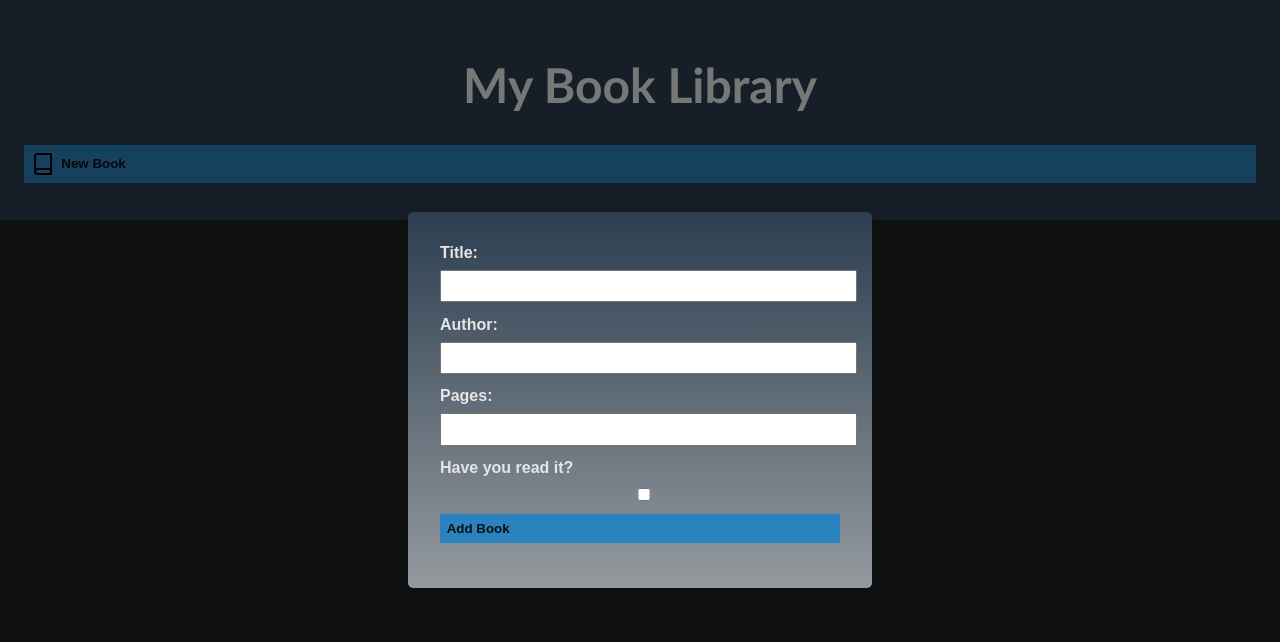
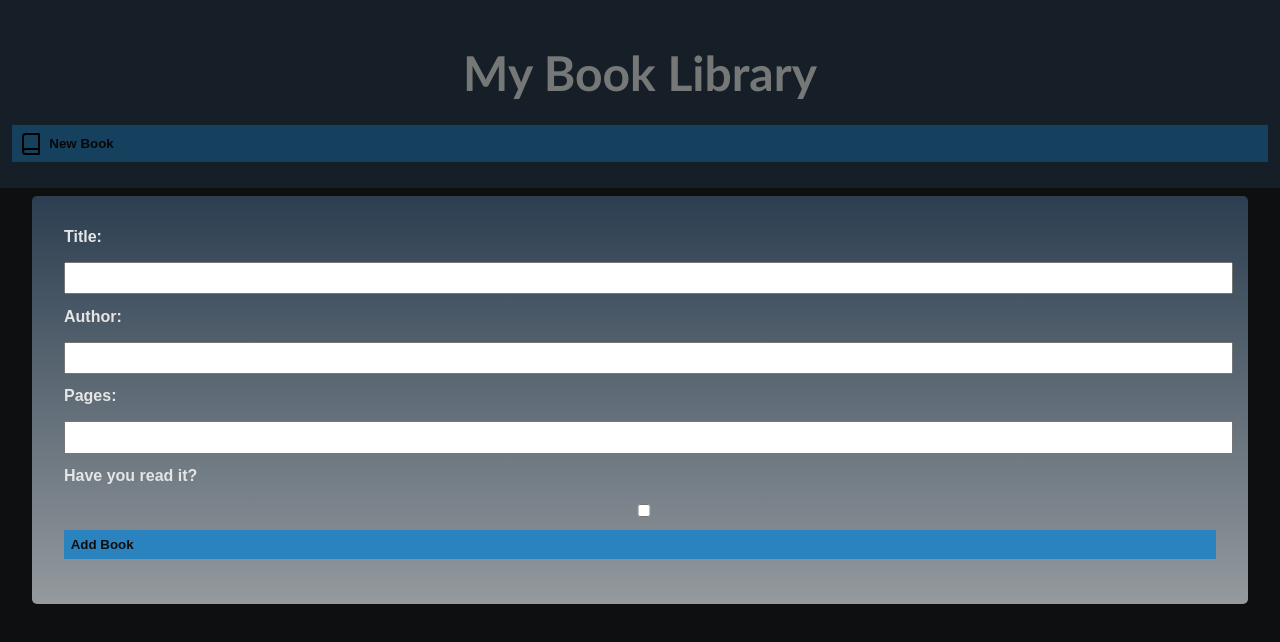
Before and after one commit to Alpattex/Library, a plain HTML site: page index.html in a window 1280 px wide. Both pictures are taken after a click on the button "New Book". Drawn offline with Linux system fonts and the light colour scheme.

Commit message:
Flexible Layouts with Flexbox

```diff
--- a/styles.css
+++ b/styles.css
@@ -3,15 +3,21 @@ body {
     color: #E5E5E5;
     font-family: Arial, Helvetica, sans-serif;
     margin: 0;
+    font-size: 16px;
 }
 
 header {
     background-color: #2C3E50;
     color: #ECF0F1;
     text-align: center;
-    padding: 1em;
+    padding: 0.5em;
     font-family: 'Gill Sans', 'Gill Sans MT', Calibri, 'Trebuchet MS', sans-serif;
     font-size: 1.5em;
+}
+
+h1 {
+    font-size: 2em;
+    margin-bottom: 0.5em;
 }
 
 nav {
@@ -39,6 +45,10 @@ button:hover {
     background-color: #106e70;
 }
 
+.bookshelf {
+    justify-content: space-around;
+}
+
 #bookList {
     display: flex;
     flex-wrap: wrap;
@@ -54,6 +64,7 @@ button:hover {
     margin: 1em;
     width: 200px;
     text-align: center;
+    width: 90%;
 }
 
 .book img {
@@ -61,11 +72,13 @@ button:hover {
     height: auto;
 }
 
+.book-info {
+    text-align: center;
+}
+
 input {
     margin-bottom: 0.5em;
 }
-
-/* Add to styles.css */
 
 .modal {
     position: fixed;
@@ -84,14 +97,14 @@ form {
     background: linear-gradient(to top, #949a9e, #2c3e50);
     padding: 2em;
     border-radius: 5px;
-    max-width: 400px;
+    max-width: 90%;
     width: 100%;
     box-shadow: 0 0 10px rgba(0, 0, 0, 0.1);
 }
 
 label {
     display: block;
-    margin-bottom: 0.5em;
+    margin-bottom: 1em;
     font-weight: bold;
 }
 
```
